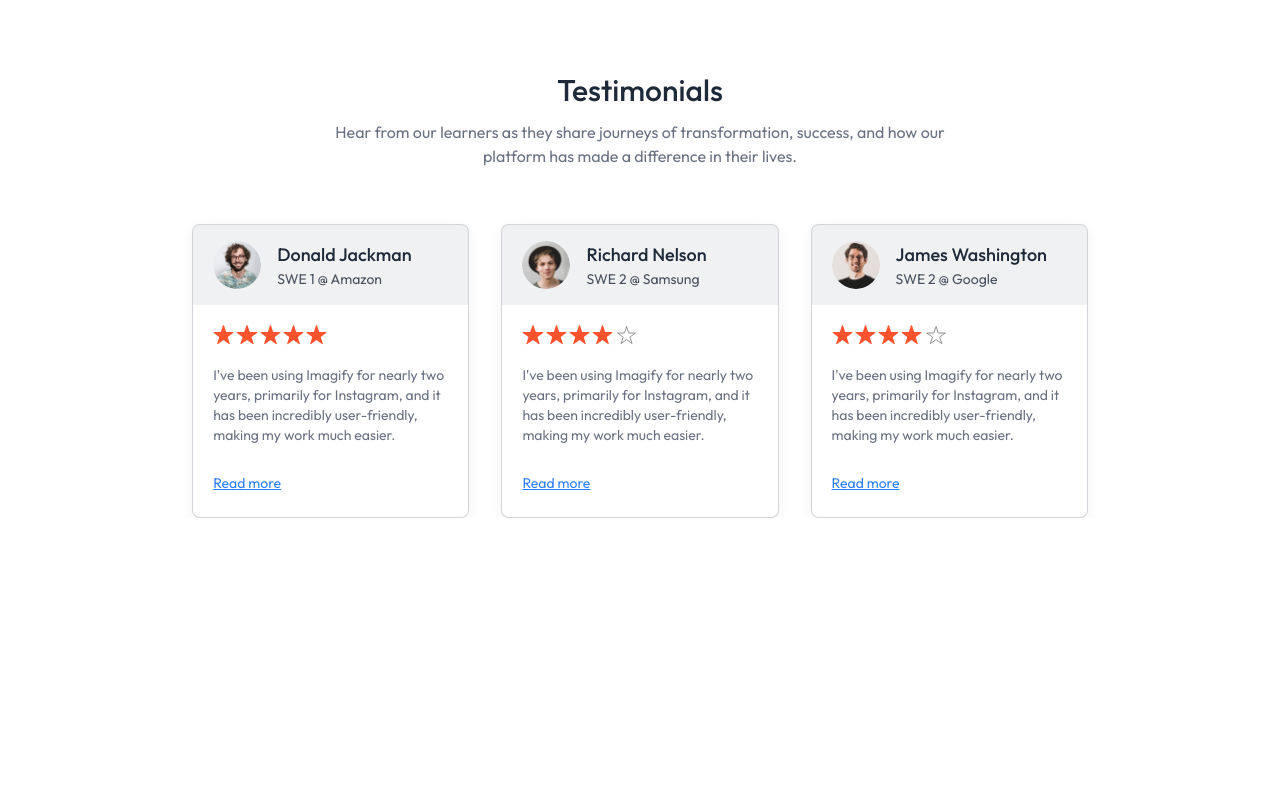
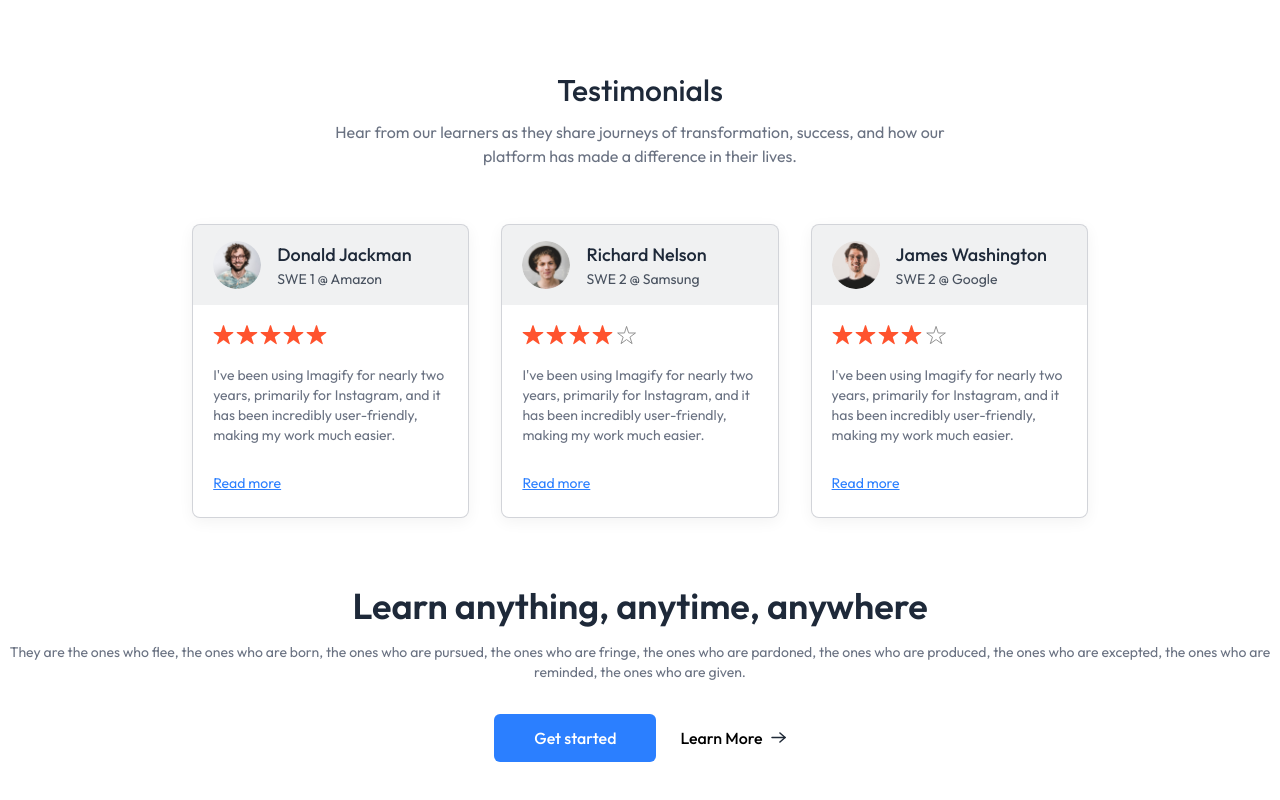
Before and after one commit to codedbydinesh/LMS, a React (Vite) app in the folder client/: page / in a window 1280 px wide. Shown: the part 1780-2580 px from the top of the page. Before the commit the page ends 2298 px from the top, so only its background shows below. Built offline with nearby package versions, Linux system fonts and the light colour scheme; no server answers.

Commit message:
Add CallToAction component to Home layout

```diff
--- a/client/src/components/student/CallToAction.jsx
+++ b/client/src/components/student/CallToAction.jsx
@@ -1,8 +1,16 @@
 import React from 'react'
+import { assets } from '../../assets/assets'
 
 const CallToAction = () => {
   return (
-    <div>CallToAction</div>
+    <div className='flex flex-col items-center gap-4 pt-10 pb-24 px-8 md:px-0'>
+      <h1 className='text-xl md:text-4xl text-gray-800 font-semibold'>Learn anything, anytime, anywhere</h1>
+      <p className='text-gray-500 sm:text-sm'>They are the ones who flee, the ones who are born, the ones who are pursued, the ones who are fringe, the ones who are pardoned, the ones who are produced, the ones who are excepted, the ones who are reminded, the ones who are given.</p>
+      <div className='flex items-center font-medium gap-6 mt-4'>
+        <button className='px-10 py-3 rounded-md text-white bg-blue-500 cursor-pointer'>Get started</button>
+        <button className='flex items-center gap-2 cursor-pointer'>Learn More <img src={assets.arrow_icon} alt="arrow icon" /></button>
+      </div>
+    </div>
   )
 }
 
--- a/client/src/pages/student/Home.jsx
+++ b/client/src/pages/student/Home.jsx
@@ -3,6 +3,7 @@
 import Companies from '../../components/student/Companies'
 import CoursesSection from '../../components/student/CoursesSection'
 import TestimonialsSection from '../../components/student/TestimonialsSection'
+import CallToAction from '../../components/student/CallToAction'
 
 const Home = () => {
   return (
@@ -11,6 +12,7 @@
       <Companies/>
       <CoursesSection/>
       <TestimonialsSection/>
+      <CallToAction/>
     </div>
   )
 }
```
